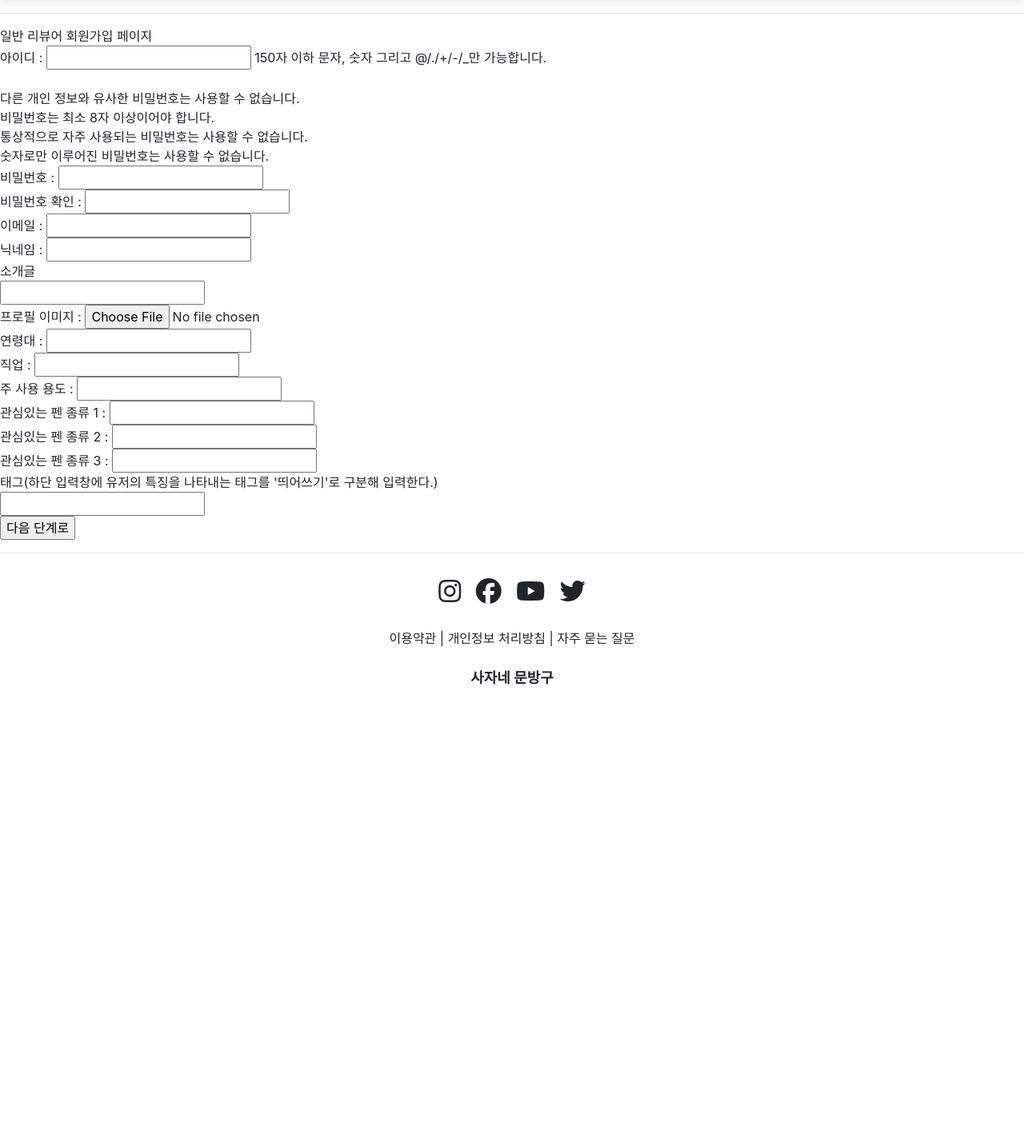
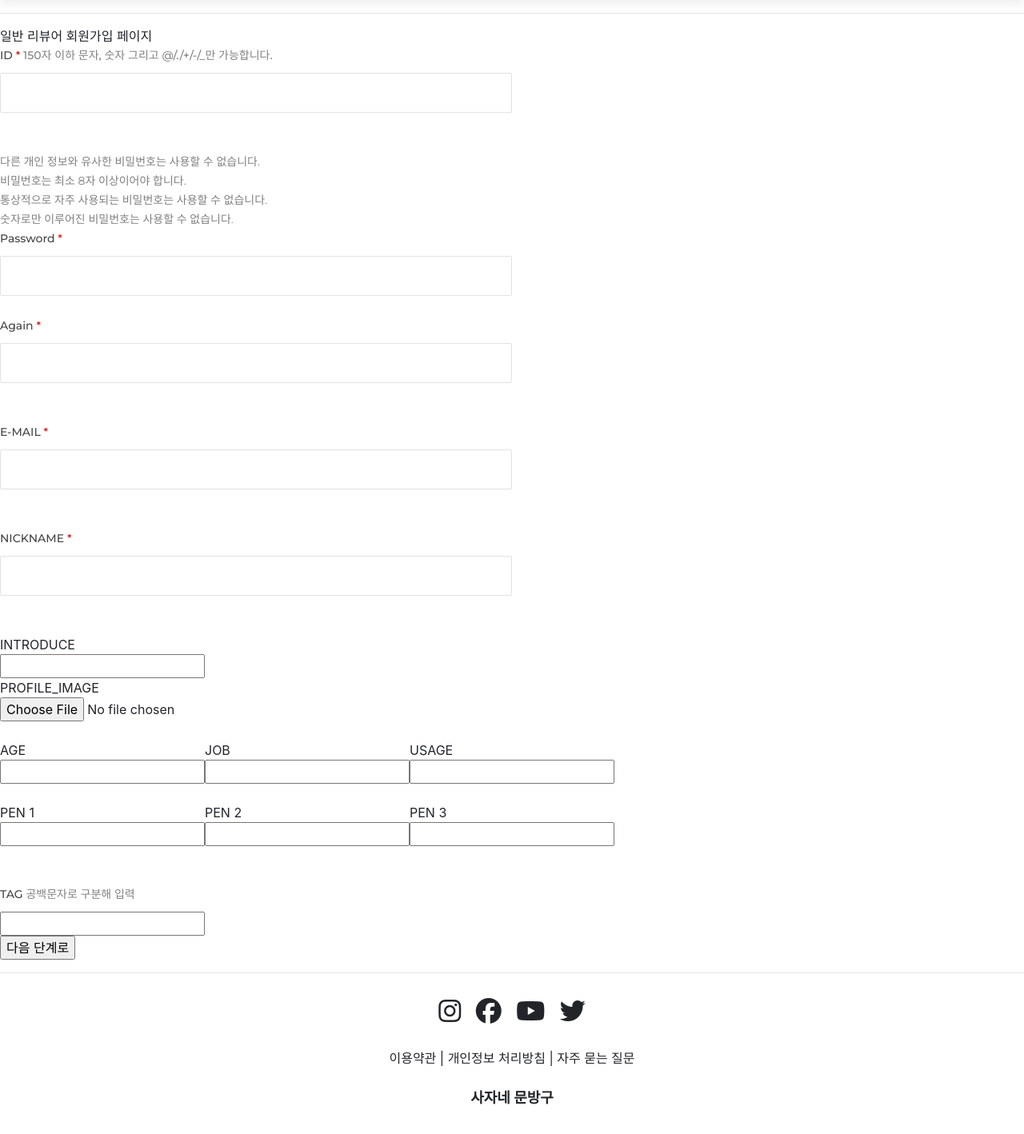
Before and after one commit to pcjs156/LionStore, a Django app: template account/templates/userSignUp.html in a window 1280 px wide. Shown: the part 184-1602 px from the top of the page at 80% size. Before the commit the page ends 1040 px from the top, so only its background shows below. Run offline with Django 3.2, Linux system fonts and the light colour scheme; the template is opened without the code that fills it, so the values that code supplies are empty, except form fields; tables that the repository leaves empty hold one stand-in row (values such as "Sample post"); form fields are guessed from the names that the template uses; some libraries are stand-ins or nearby versions.

Commit message:
userSignUp 템플릿 적용

```diff
--- a/account/models.py
+++ b/account/models.py
@@ -18,7 +18,7 @@ class Customer(AbstractUser):
     image = models.ImageField(upload_to="account/profile_image", default="account/profile_image/user_default_image.png", blank=True, null=True, verbose_name="대표 이미지")
 
     # 소개글
-    introduce = models.TextField(verbose_name="소개글")
+    introduce = models.TextField(verbose_name="소개글", default="", blank=True, null=False)
 
     # 연락처
     telephone = models.CharField(max_length=20, blank=False, null=True, default="", verbose_name="판매자 연락처")
--- a/account/templates/userSignUp.html
+++ b/account/templates/userSignUp.html
@@ -3,50 +3,133 @@
 
 {% block head %}
 <title>일반 리뷰어 회원가입 페이지</title>
+<style>
+    #id_username,
+    #id_password1,
+    #id_email,
+    #id_password2,
+    #id_nickname {
+        width: 10%;
+    }
+
+    #password_guide p {
+        margin-bottom: 0;
+        color: gray;
+    }
+
+    textarea {
+        height: 130px;
+        width: 30%;
+        padding-left: 20px;
+        padding-top: 12px;
+        font-size: 14px;
+        color: #444444;
+        border: 1px solid #e1e1e1;
+        border-radius: 10px;
+        margin-bottom: 14px;
+        resize: none;
+    }
+
+    #id_age, #id_job, #id_usage,
+    #id_penInterest_1, #id_penInterest_2, #id_penInterest_3 {
+        width: 75%;
+    }
+</style>
 {% endblock %}
 
 {% block content %}
 <div>일반 리뷰어 회원가입 페이지</div>
-<form method="POST" enctype="multipart/form-data">
+<form method="POST" enctype="multipart/form-data" class="checkout__form">
     {% csrf_token %}
-    아이디 : {{ form.username }} <span>150자 이하 문자, 숫자 그리고 @/./+/-/_만 가능합니다.</span>
+    <div class="checkout__form__input">
+        <p>ID <span>*</span>
+            <span style="color: gray;">150자 이하 문자, 숫자 그리고 @/./+/-/_만 가능합니다.</span> </p>
+        {{ form.username }}
+    </div>
     <br>
+
+    <div id="password_guide">
+        <p>다른 개인 정보와 유사한 비밀번호는 사용할 수 없습니다.</p>
+        <p>비밀번호는 최소 8자 이상이어야 합니다.</p>
+        <p>통상적으로 자주 사용되는 비밀번호는 사용할 수 없습니다.</p>
+        <p>숫자로만 이루어진 비밀번호는 사용할 수 없습니다.</p>
+    </div>
+    <div class="checkout__form__input">
+        <p>Password <span>*</span></p>
+        {{ form.password1 }}
+    </div>
+    <div class="checkout__form__input">
+        <p>Again <span>*</span></p>
+        {{ form.password2 }}
+    </div>
     <br>
-    <div>
-        <div>다른 개인 정보와 유사한 비밀번호는 사용할 수 없습니다.</div>
-        <div>비밀번호는 최소 8자 이상이어야 합니다.</div>
-        <div>통상적으로 자주 사용되는 비밀번호는 사용할 수 없습니다.</div>
-        <div>숫자로만 이루어진 비밀번호는 사용할 수 없습니다.</div>
+
+    <div class="checkout__form__input">
+        <p>E-MAIL <span>*</span></p>
+        {{ form.email }}
     </div>
-    비밀번호 : {{ form.password1 }}
     <br>
-    비밀번호 확인 : {{ form.password2 }}
+
+    <div class="checkout__form__input">
+        <p>NICKNAME <span>*</span></p>
+        {{ form.nickname }}
+    </div>
     <br>
-    이메일 : {{ form.email }}
-    <br>
-    닉네임 : {{ form.nickname }}
-    <br>
-    소개글 <br>
+
+    INTRODUCE <br>
     {{ form.introduce }}
     <br>
-    프로필 이미지 : {{ form.image }}
+
+    <div>
+        <span>PROFILE_IMAGE</span><br>
+        <input type="file" name="image" accept="image/*" id="id_image">
+    </div>
+
     <br>
-    연령대 : {{ form.age }}
+
+    <div style="display: grid; grid-template-columns: 1fr 1fr 1fr; width: 50%;">
+        <div>
+            <div>AGE</div>
+            {{ form.age }}
+        </div>
+
+        <div>
+            <div>JOB</div>
+            {{ form.job }}
+        </div>
+
+        <div>
+            <div>USAGE</div>
+            {{ form.usage }}
+        </div>
+    </div>
+
     <br>
-    직업 : {{ form.job }}
-    <br>
-    주 사용 용도 : {{ form.usage }}
-    <br>
-    관심있는 펜 종류 1 : {{form.penInterest_1}}
-    <br>
-    관심있는 펜 종류 2 : {{form.penInterest_2}}
-    <br>
-    관심있는 펜 종류 3 : {{form.penInterest_3}}
-    <br>
-    태그(하단 입력창에 유저의 특징을 나타내는 태그를 '띄어쓰기'로 구분해 입력한다.)
-    <br>
+
+    <div style="display: grid; grid-template-columns: 1fr 1fr 1fr; width: 50%;">
+        <div>
+            <div>PEN 1</div>
+            {{form.penInterest_1}}
+        </div>
+        <div>
+            <div>PEN 2</div>
+            {{form.penInterest_2}}
+        </div>
+        <div>
+            <div>PEN 3</div>
+            {{form.penInterest_3}}
+        </div>
+    </div>
+    <br><br>
+
+    <div class="checkout__form__input">
+        <p>TAG <span style="color: gray;">공백문자로 구분해 입력</span></p>
+    </div>
     {{ form.rawTagString }}
     <br>
+
     <input type="submit" value="다음 단계로">
 </form>
+
+
 {% endblock %}
--- a/account/views.py
+++ b/account/views.py
@@ -33,11 +33,10 @@ def connectTagToUser(user:Customer, rawString:str):
             print(newTagName + " 태그가 존재하지 않아 새로 생성합니다.")
             newTag = CustomerTag.objects.create(tagBody=newTagName)
             user.tags.add(newTag)
+            newTag.targetCustomer.add(user)
         else:
             existTag = CustomerTag.objects.get(tagBody=newTagName)
             user.tags.add(existTag)
-
-        newTag.targetCustomer.add(user)
 
 
 def userSignUp_view(request):
--- a/mainApp/static/css/style.css
+++ b/mainApp/static/css/style.css
@@ -2339,7 +2339,7 @@ ol {
 
 .checkout__form .checkout__form__input input {
 	height: 50px;
-	width: 100%;
+	width: 50%;
 	border: 1px solid #e1e1e1;
 	border-radius: 2px;
 	margin-bottom: 25px;
--- a/static/css/style.css
+++ b/static/css/style.css
@@ -2339,7 +2339,7 @@ ol {
 
 .checkout__form .checkout__form__input input {
 	height: 50px;
-	width: 100%;
+	width: 50%;
 	border: 1px solid #e1e1e1;
 	border-radius: 2px;
 	margin-bottom: 25px;
```
Also changed, not shown: account/migrations/0001_initial.py, mainApp/migrations/0001_initial.py, mainApp/migrations/0002_product_registerdate.py (deleted), mainApp/migrations/0003_auto_20200813_2244.py (deleted), mainApp/migrations/0004_remove_penreview_versatility.py (deleted).
